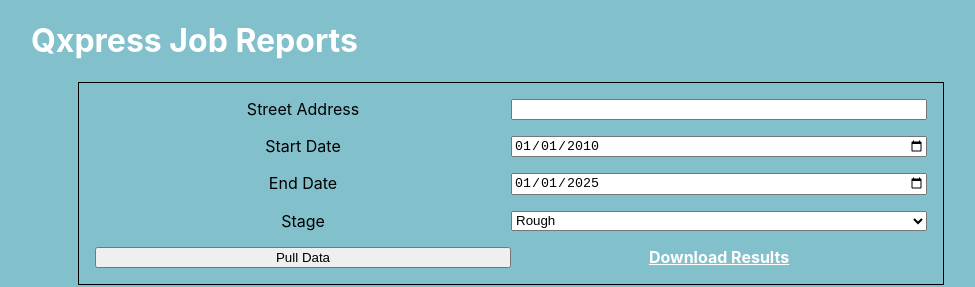
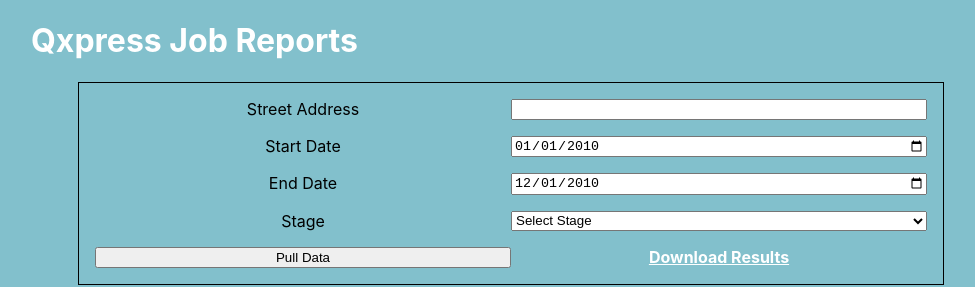
Before and after one commit to dangerpwnd/qxpress-info, a React (Create React App) app: page / in a window 1280 px wide. Shown: the top 287 px of the page, without its empty margins (129-1104 px from the left). Built offline with nearby package versions, Linux system fonts and the light colour scheme.

Commit message:
Updated default dates, stage; Added select stage option

```diff
--- a/src/Components/QxSearch/QxForm/QxForm.js
+++ b/src/Components/QxSearch/QxForm/QxForm.js
@@ -11,8 +11,8 @@
   const [qxForm, setQxForm] = useState({
     address: "",
     startDate: "2010-01-01",
-    endDate: "2025-01-01",
-    stage: "Rough",
+    endDate: "2010-12-01",
+    stage: "Select Stage",
   });
 
   const [jobData, setJobData] = useState([]);
@@ -99,6 +99,7 @@
         ></input>
         <label>Stage</label>
         <select name="stage" onChange={inputChangeHandler}>
+          <option value="Select">Select Stage</option>
           <option value="Rough">Rough</option>
           <option value="Topout">Topout</option>
           <option value="Trim">Trim</option>
```
